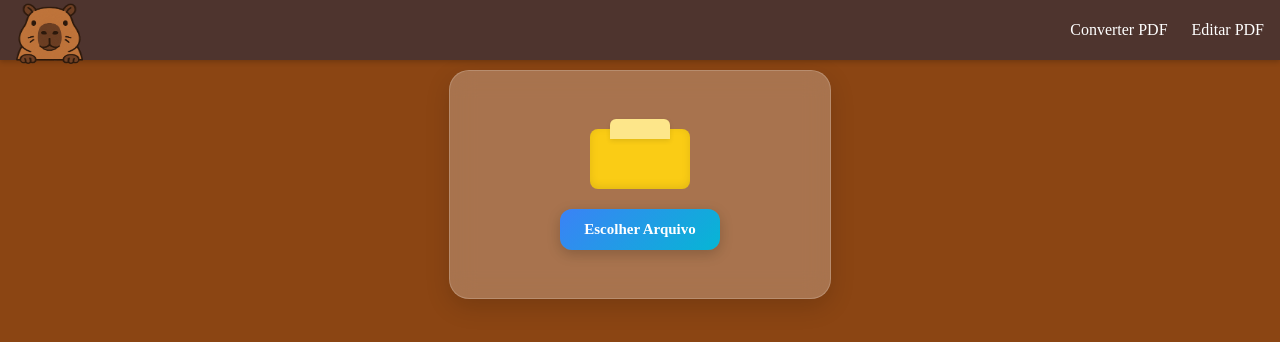
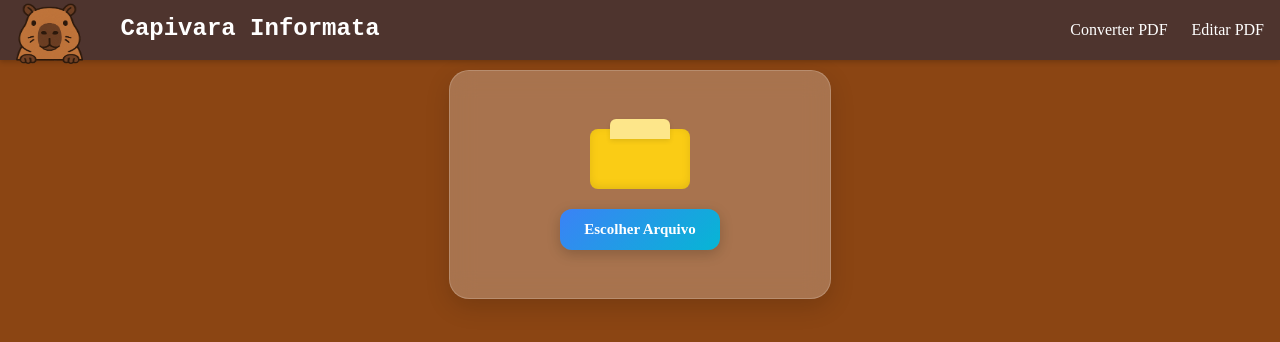
Before and after one commit to wallacevidotoprog/CapivaraInformata, an Angular app: page /page-pdf in a window 1280 px wide. Shown: the top 342 px of the page. Built offline with nearby package versions, Linux system fonts and the light colour scheme.

Commit message:
modified:   README.md 	new file:   docs/desk.PNG 	modified:   src/app/component/NavMenu/NavMenu.component.html 	modified:   src/app/component/NavMenu/NavMenu.component.scss

```diff
--- a/src/app/component/NavMenu/NavMenu.component.html
+++ b/src/app/component/NavMenu/NavMenu.component.html
@@ -2,6 +2,7 @@
   <div>
     <!-- <img src="images/logo-cap.png" alt="logo-cap" class="logo" /> -->
      <img src="assets/images/logo-cap.png" alt="logo-cap" class="logo" />
+    <span class="title">Capivara Informata</span>
   </div>
 
   <div class="menu-toggle" (click)="toggleMenu()">
--- a/src/app/component/NavMenu/NavMenu.component.scss
+++ b/src/app/component/NavMenu/NavMenu.component.scss
@@ -74,3 +74,35 @@
     }
   }
 }
+
+
+.title {
+  padding-left: 40%;
+    display: inline-block;
+    font-family: monospace;
+    font-size: 24px;
+    font-weight: bold;
+    white-space: nowrap;
+    overflow: hidden;
+    border-right: 2px solid black;
+    width: 0;
+    animation: typing 3s steps(22) forwards, blink 0.7s step-end infinite;
+  }
+
+@keyframes typing {
+  from {
+    width: 0;
+  }
+  to {
+    width: 18ch;
+  }
+}
+
+@keyframes blink {
+  0%, 100% {
+    border-color: transparent;
+  }
+  50% {
+    border-color: black;
+  }
+}
```
Also changed, not shown: 2 other files (tests, documents, lock files or other folders).
